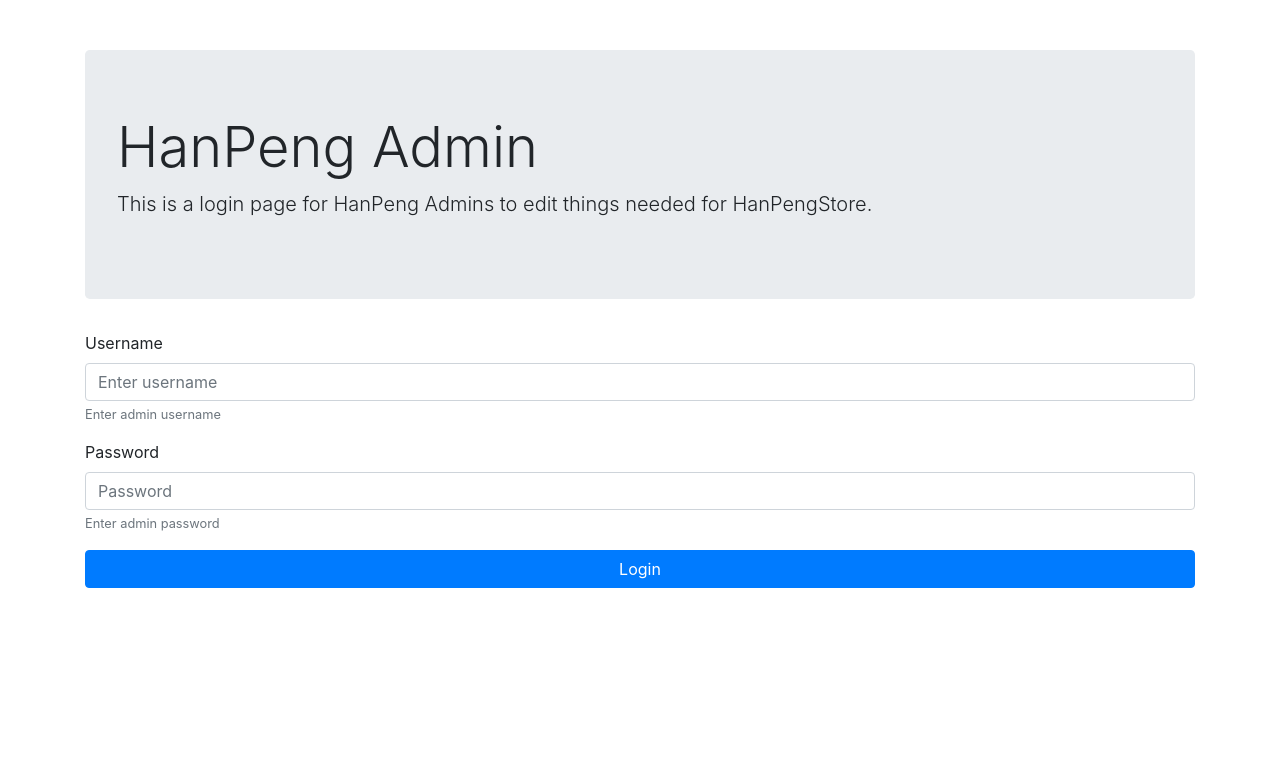
After one commit to WeYaTa/HanPengStore, a PHP site: page /admin_login.php in a window 1280 px wide. The commit adds this page. Shown: the top 783 px of the page. Run offline with PHP 8.4, Linux system fonts and the light colour scheme.

Commit message:
Tambah Login Page

```diff
--- a/admin_edit.php
+++ b/admin_edit.php
@@ -6,6 +6,8 @@
     $password = "";
     $dbname = "projectofinale_db";
     $conn = mysqli_connect($server,$user,$password, $dbname);
+
+    if(isset($_GET['id'])){
     $sql = "SELECT * FROM barang where kode_brg ="."'".$_GET['id']."'";
     $result = mysqli_query($conn,$sql);
     $row = mysqli_fetch_assoc($result);
@@ -47,4 +49,7 @@
             echo "Error deleting record: " . $conn->error;
         }
     }
+}else{
+    echo "<h1 class ='text-centered'>Please Login from admin_login.php !</h1>";
+}
 ?>
--- /dev/null
+++ b/admin_login.php
@@ -0,0 +1,57 @@
+<?php
+session_start();
+    if(isset($_POST['username']) && isset($_POST['password'])){
+        $server = "localhost";
+        $user = "root";
+        $password = "";
+        $dbname = "projectofinale_db";
+        $conn = mysqli_connect($server,$user,$password, $dbname);
+
+
+        $username = $_POST['username'];
+        $password = $_POST['password'];
+        $sql = "SELECT * FROM admin where username = '$username'";
+
+        if($result = mysqli_query($conn, $sql)){
+            if($result->num_rows > 0 && $result->fetch_assoc()['password'] == $password){
+
+                $_SESSION['username'] = $username;
+
+                header('Location: admin_add.php');
+            }else{
+                echo "<script>alert(\"Username atau Password salah/tidak ada !\");</script>";
+            }
+        }
+    }
+?>
+<html lang="en">
+<head>
+<link rel="stylesheet" href="https://stackpath.bootstrapcdn.com/bootstrap/4.3.1/css/bootstrap.min.css" integrity="sha384-ggOyR0iXCbMQv3Xipma34MD+dH/1fQ784/j6cY/iJTQUOhcWr7x9JvoRxT2MZw1T" crossorigin="anonymous">
+    <title>HanPeng Admin Login</title>
+</head>
+<body>
+<form method ="post">
+    <div class="container" style ="margin-top : 50px;">
+
+        <div class="jumbotron">
+            <h1 class="display-4">HanPeng Admin</h1>
+            <p class="lead">This is a login page for HanPeng Admins to edit things needed for HanPengStore.</p>
+
+        </div>
+        <div class="form-group">
+            <label for="username">Username</label>
+            <input type="username" class="form-control" name="username" aria-describedby="emailHelp" placeholder="Enter username">
+            <small id="usernameHelp" class="form-text text-muted">Enter admin username</small>
+        </div>
+        <div class="form-group">
+            <label for="password">Password</label>
+            <input type="password" class="form-control" name="password" placeholder="Password">
+            <small id="passwordHelp" class="form-text text-muted">Enter admin password</small>
+        </div>
+
+        <input type="submit" value ="Login" class="btn btn-primary btn-block">
+
+    </div>
+</form>
+</body>
+</html>
```
Also changed, not shown: admin_add.php (+29 -48 lines), admin_manage.php (+22 -0 lines).
